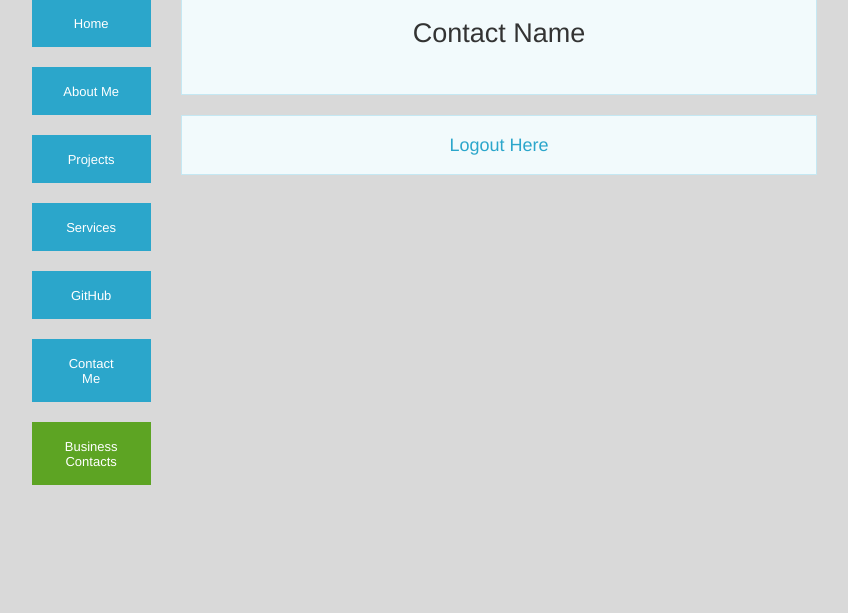
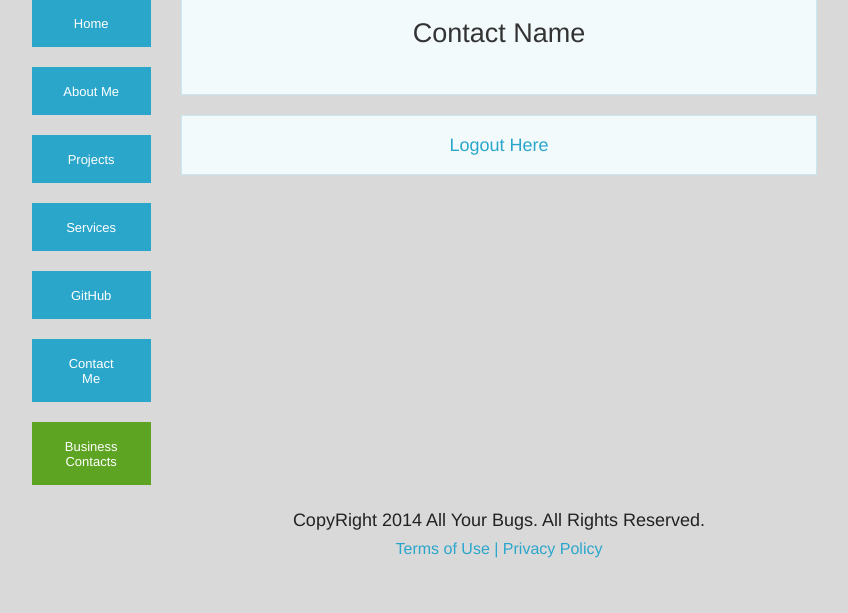
Before and after one commit to BlaseNEMESIS/Assignment2_Business_Contact_List_Desktop_And_Mobile, a PHP site: page /businessContactsScreen.php in a window 1280 px wide. Shown: the part 74-687 px from the top of the page, without its empty margins (141-989 px from the left). Run offline with PHP 8.4, Linux system fonts and the light colour scheme; the visitor is signed in with stand-in values (Sample User, id 1); data that the repository does not hold is empty.

Commit message:
Documentation Added
Added documentation

```diff
--- a/businessContactsScreen.php
+++ b/businessContactsScreen.php
@@ -79,7 +79,16 @@ File Description: Provides user with Business Contacts loaded from the database
 	    		<h5><a href="logout.php">Logout Here</a></h5>
 			</div>
 		</div>
-
+	<div class="row">
+	    <div class="large-12 columns">
+		   	<div id = "footer">
+				<!--Footer Copyright information-->
+				<h5>CopyRight 2014  All Your Bugs.  All Rights Reserved.</h5>
+				<a href="termsOfUse.html">Terms of Use |</a>
+				<a href="privacyPolicy.html">Privacy Policy</a>
+			</div>
+	 	</div>
+	</div>
     <script src="js/jquery.js"></script>
     <script src="js/foundation.min.js"></script>
     <script>
--- a/login.html
+++ b/login.html
@@ -17,12 +17,12 @@ File Description: Allows a user to login
   		<div class="row">
       		<div class="large-12 columns">
       			<!-- Header for Login Page -->
-				<h1>Admin Login</h1>
+				<h3>Admin Login</h3>
 	  		</div>
     	</div>
     	<br>
     	<div class="row">
-			<div class="large-2 columns">
+			<div class="large-3 columns">
 		   		<!-- Side Navigation Bar -->
 				<ul>
 	    			<!-- Side Navigation Bar -->
@@ -35,7 +35,7 @@ File Description: Allows a user to login
 		    	</ul>
 		    </div>
 			<form action="verifyLogin.php" method="post">
-				<div class="large-4 columns">
+				<div class="large-6 columns">
 				Username <input type="text" name="loginUserName" required>
 				Password <input type="password" name="loginPassword" required>
 				<input type="submit" value="Login" class="small button"/>
```
Also changed, not shown: 1 other file.
